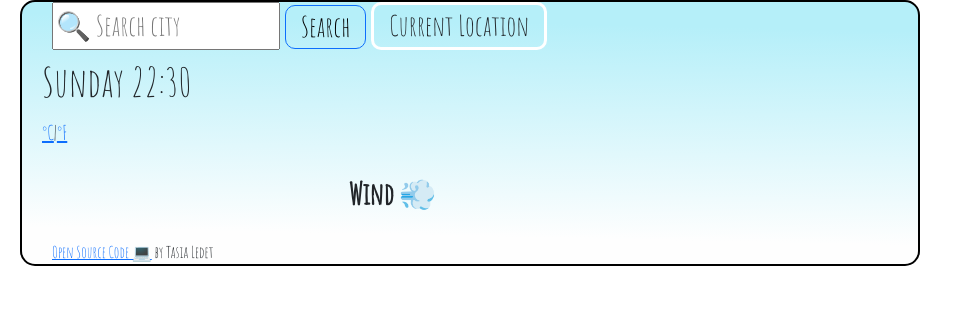
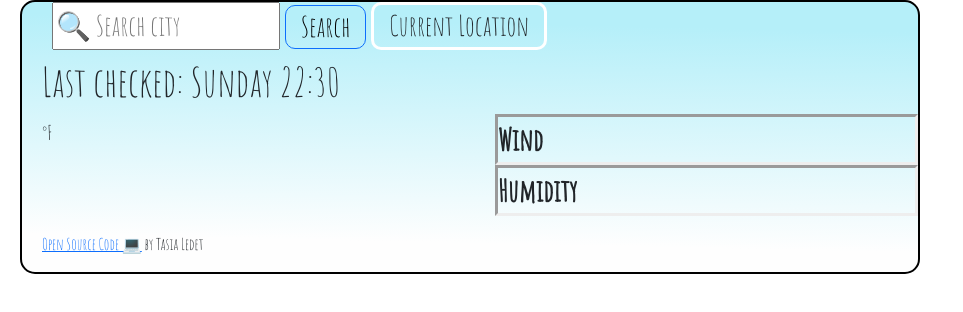
Before and after one commit to tasialedet/TCodes-weather-app, a plain HTML site: page index.html in a window 1280 px wide. Shown: the whole page, without its empty margins (0-963 px from the left). Drawn offline with nearby package versions, Linux system fonts and the light colour scheme.

Commit message:
Updated time format, moved wind/humidity

```diff
--- a/index.html
+++ b/index.html
@@ -37,25 +37,27 @@
 		</div>
 			<div class="container-now">
 				<h1 id = "city"></h1>
-				<h2 id = "date"></h2>
-				<strong class = "temp" id = "temperature"></strong> <span class = "units"><a href = "#" id = "celsius">°C</a>|<a href = "#" id = "fahrenheit">°F</a></span>
+				<h2> Last checked: <span id = "date"></span></h2>
+
+				<div class = "row">
+
+				<div class="col-6">
+				<div class = "weather-element" id = "description"></div>
+				<span id= "weather-icon"><img src = "" id = "icon-pic"></span><strong class = "temp" id = "temperature"></strong><span class = "units">°F</span>
 			</div>
 
-			<div class="container-forecast">
-				<div class="row">
-
-				<div class="col-4" id = "precipitation">
-						<span class= "weather-element" id = "description"></span>
-				</br> <span id= "weather-icon"><img src = ""id = "icon-pic"></span>
+				<div class="col-6">
+					<ul>
+						<li class= "weather-element" id = "wind">Wind  <span id= "weather-wind"></span></li>
+				<li class = "weather-element" id = "humidity">Humidity <span id = "weather-humidity"></span></li>
+				</ul>
+				</div>
 				</div>
 
-				<div class="col-4 order-3" id = "wind">
-						<span class= "weather-element">Wind 💨 </span></br> <div id= "weather-wind"></div>
-				</div>
+<div class = "weather-forecast" id = "weather-forecast"></div>
+			</div>
 
-			</div>
-<div class = "weather-forecast" id = "weather-forecast"></div>
-<a href= "https://github.com/tasialedet/TCodes-weather-app">Open Source Code 💻</a> by Tasia Ledet
+<p><a href= "https://github.com/tasialedet/TCodes-weather-app">Open Source Code 💻</a> by Tasia Ledet</p>
 			</div>
             </div>
 			</div>
```
